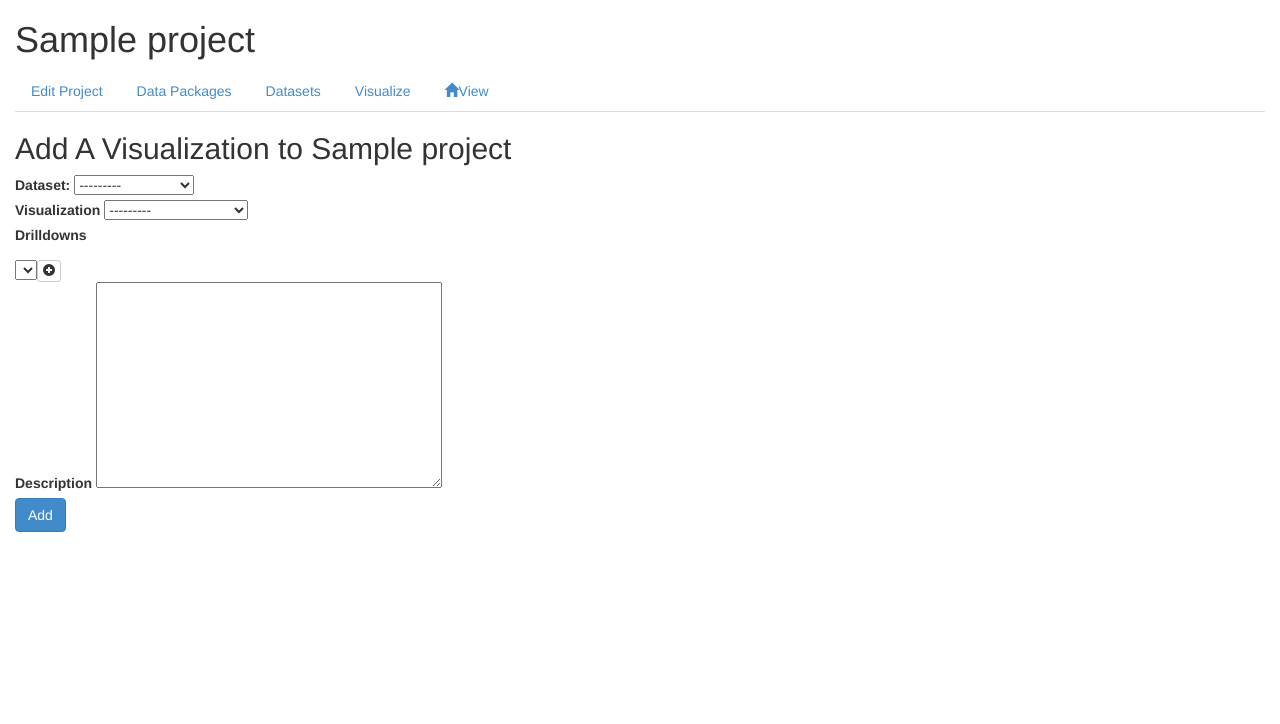
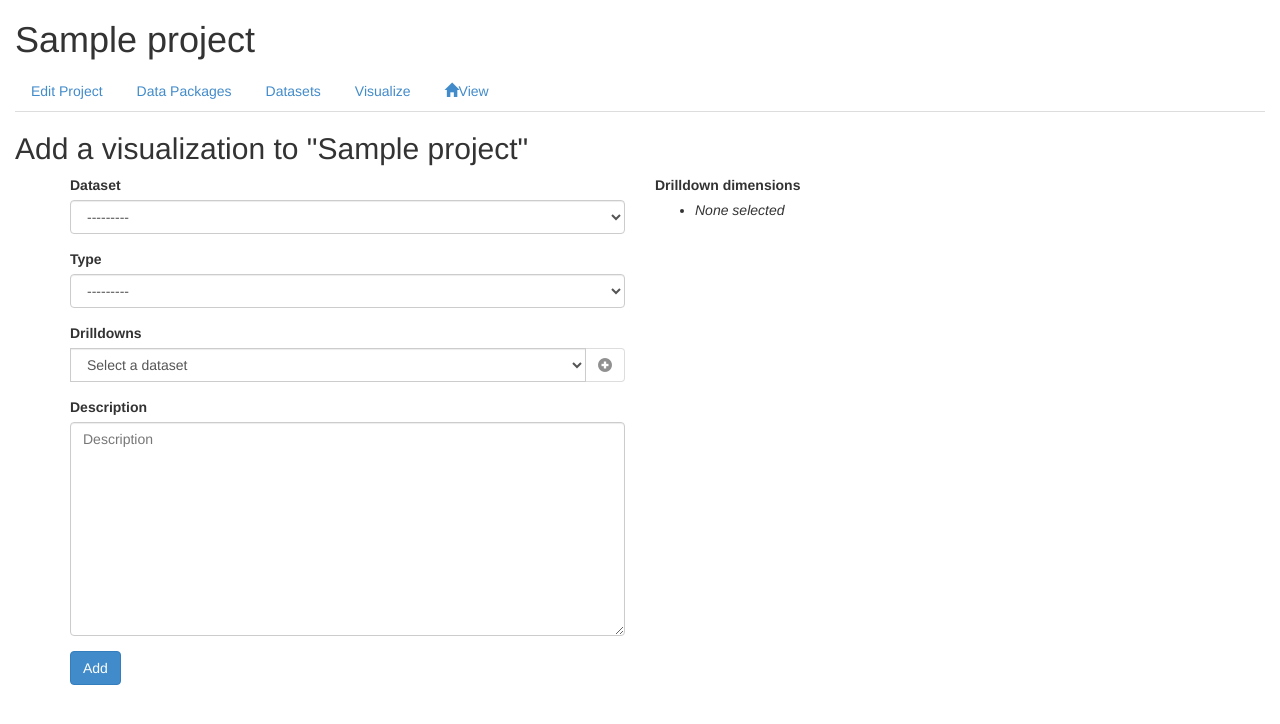
Before and after one commit to openspending-archive/biab, a Django app: template biab/bdpsite/templates/bdpsite/addviz.html in a window 1280 px wide. Shown: the part 52-776 px from the top of the page. Run offline with Django 3.2, Linux system fonts and the light colour scheme; the template is opened without the code that fills it: values that come from a table or form of the project are taken from there, others are empty; tables that the repository leaves empty hold one stand-in row (values such as "Sample post"); lists and menus that the app fills with data are empty; parts of the project's set-up code (start-up, migrations or seed data) failed here and were passed over; some libraries are stand-ins or nearby versions.

Commit message:
Fixes #61. Fixes #60 (to some extent).

```diff
--- a/biab/bdpsite/templates/bdpsite/addviz.html
+++ b/biab/bdpsite/templates/bdpsite/addviz.html
@@ -1,35 +1,39 @@
 {% extends "bdpsite/projectmanager.html" %}
+{% load bootstrap3 %}
 
 {% block "content" %}
-<h2>Add A Visualization to {{project.title}}</h2>
+<h2>Add a visualization to "{{project.title}}"</h2>
+
+<div class="container">
     <div class="row">
         <div class="col-md-6">
             <form method="POST" action="">
                 {% csrf_token %}
-<div><label for="id_dataset">Dataset:</label>
-{{form.dataset}}</div>
-<div>
-<label for="id_type">Visualization</label>
-{{form.type}}</div>
-<div>
-<label for="id_drilldowns">Drilldowns</label>
-<input type="hidden" id="id_drilldowns" name="drilldowns" />
-<ul class="drilldownlist">
-</ul>
-<select name="drilldown">
-</select><a href="#" id="add-drilldown" class="btn btn-default btn-xs">
-    <i class="glyphicon glyphicon-plus-sign"></i></a>
+                    {% bootstrap_field form.dataset %}
+                    {% bootstrap_field form.type %}
+                <div class="form-group">
+                    <label for="id_drilldowns" class="control-label">Drilldowns</label>
+                    <div class="input-group">
+                        <input type="hidden" class="form-control" id="id_drilldowns" name="drilldowns" />
+                        <select class="form-control" name="drilldown">
+                            <option value="null" id="drilldown_select_placeholder"><i>Select a dataset</i></option>
+                        </select>
+                        <a href="#" id="add-drilldown" class="btn btn-default btn-xs input-group-addon disabled">
+                            <i class="glyphicon glyphicon-plus-sign"></i>
+                        </a>
+                    </div>
                 </div>
                 <input type="hidden" id="id_cuts" name="cuts" />
-<div>
-<label for="id_description">Description</label>
-{{form.description}}
-</div>
+                  {% bootstrap_field form.description %}
                 <input type="Submit" name="Submit" value="Add" class="btn btn-primary" />
             </form>
         </div>
         <div class="col-md-6">
-<div id="preview">
+            <label for="drilldownlist">Drilldown dimensions</label>
+            <ul class="drilldownlist" id="drilldownlist">
+                <li id="drilldown_placeholder"><i>None selected</i></li>
+            </ul>
+        </div>
     </div>
 </div>
 
@@ -58,6 +62,8 @@ $(document).ready(function() {
             function (os) {
                 $.getJSON(os+'/dimensions.json?callback=?',
                     function(d) {
+                        $("#drilldown_select_placeholder").remove();
+                        $("#add-drilldown").removeClass("disabled");
                         console.log(d);
                         var el=$("select[name='drilldown']")
                         el.html();
@@ -71,7 +77,9 @@ $(document).ready(function() {
                         });
                 });
             });
-    $("#add-drilldown").on("click",function() {
+    $("#add-drilldown").on("click",function(e) {
+        e.preventDefault();
+        $("#drilldown_placeholder").remove();
         dimension = $("select[name='drilldown']").val();
         drilldowns.push(dimension);
         $("ul.drilldownlist").append("<li>"+dimension+"</li>");
--- a/biab/bdpsite/templates/bdpsite/editproject.html
+++ b/biab/bdpsite/templates/bdpsite/editproject.html
@@ -1,10 +1,11 @@
 {% extends "bdpsite/projectmanager.html" %}
 
+{% load bootstrap3 %}
 {% block "content" %}
 <h1>Edit Project</h1>
-<form method="POST" action="">
+<form method="POST" action="" style="width:450px">
 {% csrf_token %}
-{{form.as_p}}
+{% bootstrap_form form %}
 <input type="Submit" name="Submit" value="Save" class="btn btn-primary">
 </form>
 {% endblock %}
--- a/biab/biab/settings.py
+++ b/biab/biab/settings.py
@@ -51,7 +51,8 @@ INSTALLED_APPS = (
     'captcha',
     'bdpsite',
     'djcelery',
-    'kombu.transport.django'
+    'kombu.transport.django',
+    'bootstrap3',
 )
 
 MIDDLEWARE_CLASSES = (
--- a/requirements.base.txt
+++ b/requirements.base.txt
@@ -8,9 +8,12 @@ boto==2.29.1
 celery==3.1.12
 dj-database-url==0.3.0
 django-autoslug==1.7.2
+django-bootstrap3==4.7.1
 django-celery==3.1.10
 django-recaptcha==1.0
+genname==0.1
 gunicorn==19.0.0
+honcho==0.5.0
 kombu==3.0.20
 python-dateutil==2.2
 pytz==2014.4
```
Also changed, not shown: biab/bdpsite/templates/bdpsite/login.html (+24 -9 lines). Lines whose indentation alone changed are shown as unchanged.
